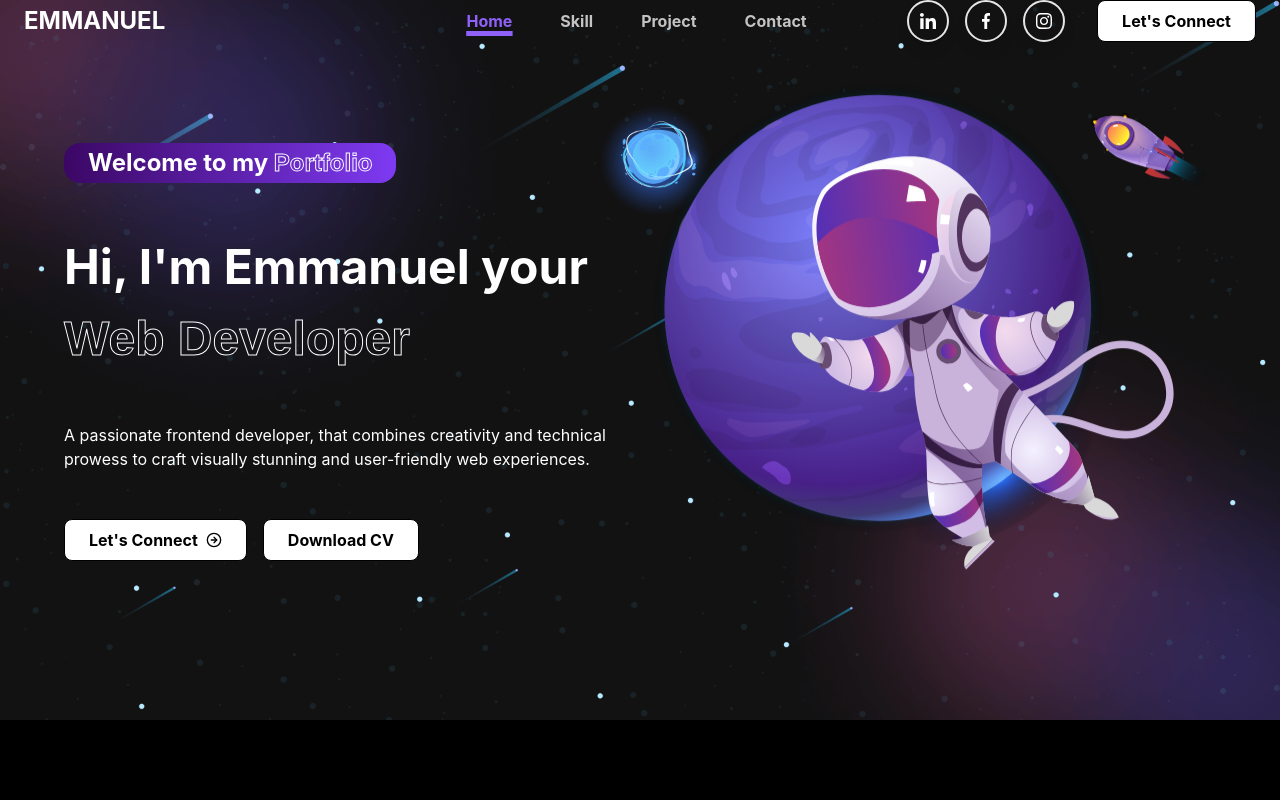
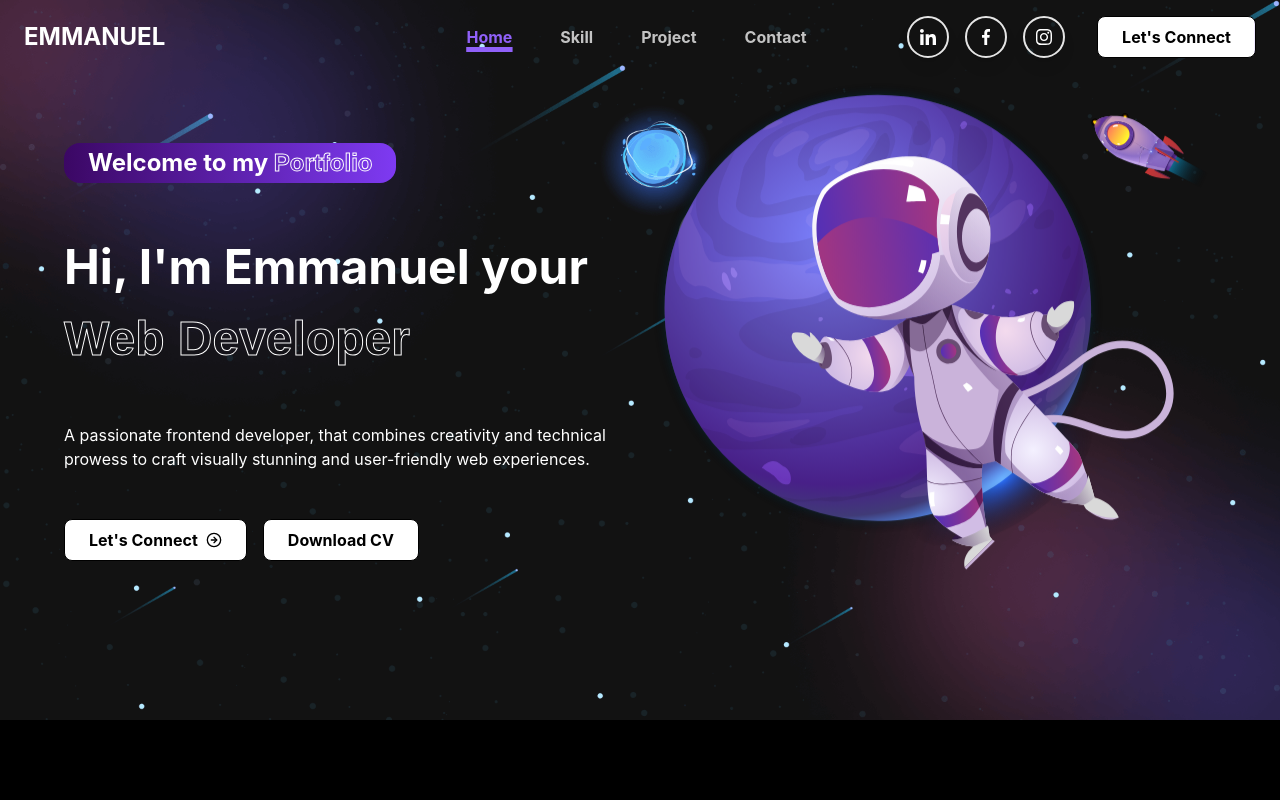
Before and after one commit to Bishboy/My-portfolio, a React (Vite) app: page / in a window 1280 px wide. Shown: the top 800 px of the page. Built offline with nearby package versions, Linux system fonts and the light colour scheme.

Commit message:
header fix

```diff
--- a/src/Component/Contact.tsx
+++ b/src/Component/Contact.tsx
@@ -67,7 +67,7 @@ const Contact: React.FC = () => {
           progress: undefined,
         });
 
-        // Reset form after submission
+
         setFormData({
           firstName: "",
           lastName: "",
--- a/src/Component/Header.tsx
+++ b/src/Component/Header.tsx
@@ -87,8 +87,8 @@ const Header = () => {
         initial="hidden"
         animate="visible"
         className={`${
-          scroll ? "bg-black/80 backdrop-blur-lg z-50 fixed p-3" : ""
-        } px-6 w-full flex items-center justify-between top-0 z-50 fixed`}
+          scroll ? "bg-black/80 backdrop-blur-lg z-50 fixed p-4 " : ""
+        } px-6 w-full flex items-center justify-between top-0 z-50 fixed p-4`}
       >
         <h1 className="text-white md:text-2xl xl font-bold">EMMANUEL</h1>
 
```
